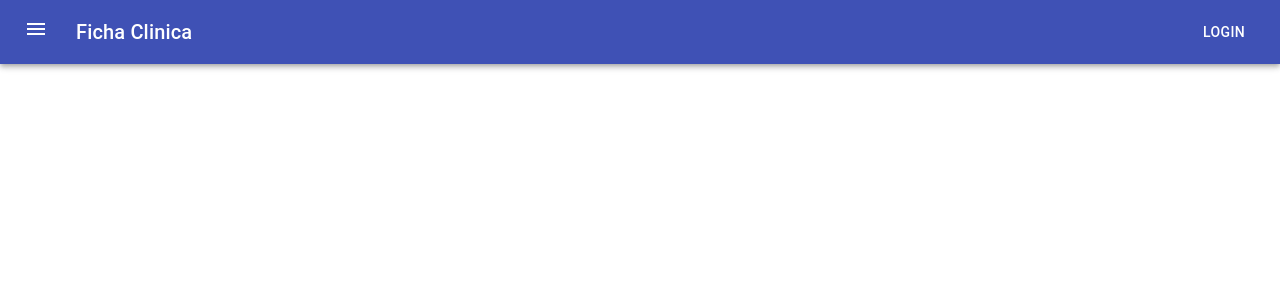
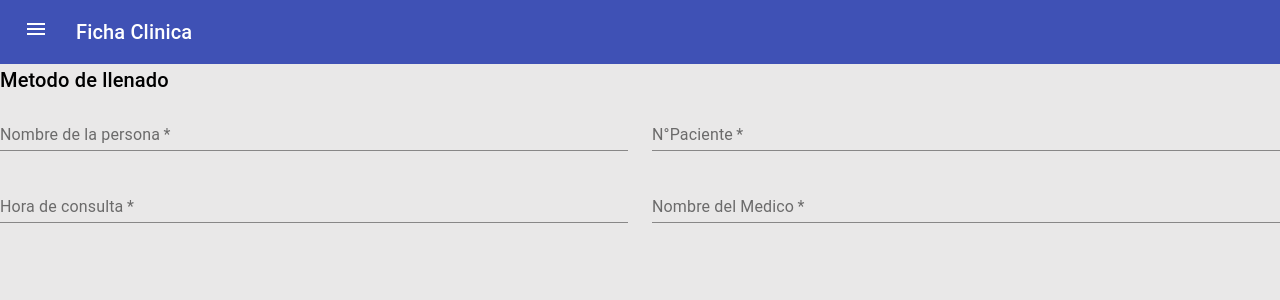
Before and after one commit to ysuvin/frontLecofq5, a React (Create React App) app: page /Grupo5/Plantillapaciente in a window 1280 px wide. Shown: the top 300 px of the page. Built offline with nearby package versions, Linux system fonts and the light colour scheme.

Commit message:
Avance del proyecto

```diff
--- /dev/null
+++ b/src/Component/Grupo5/InicioG5.jsx
@@ -0,0 +1,15 @@
+import React from 'react';
+import Button from '@material-ui/core/Button';
+import history from '../../history';
+
+
+export default function InicioG5(){
+
+
+const redirectGrupo5 = () => {
+    { history.push('/Grupo5/Plantillapaciente/') }
+}
+return(
+<Button onClick={redirectGrupo5} variant="contained" color = "primary">Grupo5</Button>
+);
+}
--- a/src/Component/Grupo5/NavBar.jsx
+++ b/src/Component/Grupo5/NavBar.jsx
@@ -39,7 +39,7 @@ export default function NavBar() {
           <Typography variant="h6" className={classes.title}>
             Ficha Clinica
           </Typography>
-          <Button onClick={redirectLogin} color="inherit">Login</Button>
+
         </Toolbar>
       </AppBar>
     </div>
--- /dev/null
+++ b/src/Component/Grupo5/PacienteF.jsx
@@ -0,0 +1,44 @@
+import React from 'react';
+import Typography from '@material-ui/core/Typography';
+import Grid from '@material-ui/core/Grid';
+import TextField from '@material-ui/core/TextField';
+
+
+export default function PacienteF() {
+    return (
+        <React.Fragment>
+            <Typography variant="h6" gutterBottom>
+                Metodo de llenado
+      </Typography>
+            <Grid container spacing={3}>
+                <Grid item xs={12} md={6}>
+                    <TextField required id="cardName" label="Nombre de la persona" fullWidth autoComplete="cc-name" />
+                </Grid>
+                <Grid item xs={12} md={6}>
+                    <TextField
+                        required
+                        id="Numero de paciente"
+                        label="N°Paciente"
+                        fullWidth
+                        autoComplete="cc-number"
+                    />
+                </Grid>
+                <Grid item xs={12} md={6}>
+                    <TextField required id="expDate" label="Hora de consulta" fullWidth autoComplete="cc-exp" />
+                </Grid>
+                <Grid item xs={12} md={6}>
+                    <TextField
+                        required
+                        id="cvv"
+                        label="Nombre del Medico"
+                        fullWidth
+                        autoComplete="cc-csc"
+                    />
+                </Grid>
+                <Grid item xs={12}>
+
+                </Grid>
+            </Grid>
+        </React.Fragment>
+    );
+}
--- a/src/View/Grupo5/G5Landing.jsx
+++ b/src/View/Grupo5/G5Landing.jsx
@@ -2,22 +2,26 @@ import React from 'react';
 import '../../css/Grupo1/G1Landing.css';
 import NavBar from '../../Component/Grupo5/NavBar';
 import { Route, Switch } from 'react-router-dom';
+import Paciente from "./Plantillapaciente/Paciente";
+import Home from './HomeG5';
 
 
 function G5Landing() {
-	return(
-  		<div>
-        <NavBar className = "paper"/>
-        <Switch>
-        {/* Routing Grupo 5	*/}
 
+    return (
+        <div>
+            <NavBar className="paper" />
 
+            <Switch>
+                {/* Routing Grupo 5	*/}
+                <Route exact path="/Grupo5/" component={Home} />
+                <Route exact path="/Grupo5/Plantillapaciente/" component={Paciente} />
 
-		{/* Fin Routing Grupo 5*/}
-        </Switch>
+                {/* Fin Routing Grupo 5*/}
+            </Switch>
 
-  		</div>
-  );
+        </div>
+    );
 }
 
 export default G5Landing;
--- /dev/null
+++ b/src/View/Grupo5/HomeG5.jsx
@@ -0,0 +1,15 @@
+
+import React from 'react';
+import InicioG5 from '../../Component/Grupo5/InicioG5';
+function Home(){
+
+    return(
+          <div className="wrapper">
+            <InicioG5/>
+          </div>
+
+    );
+
+
+    }
+    export default Home;
--- /dev/null
+++ b/src/View/Grupo5/Plantillapaciente/Paciente.jsx
@@ -0,0 +1,17 @@
+import React from 'react';
+import '../../../css/Grupo1/G1Landing.css';
+import PacienteF from '../../../Component/Grupo5/PacienteF';
+
+
+function Paciente(){
+
+return(
+      <div className="wrapper">
+        <PacienteF/>
+      </div>
+
+);
+
+
+}
+export default Paciente;
```
